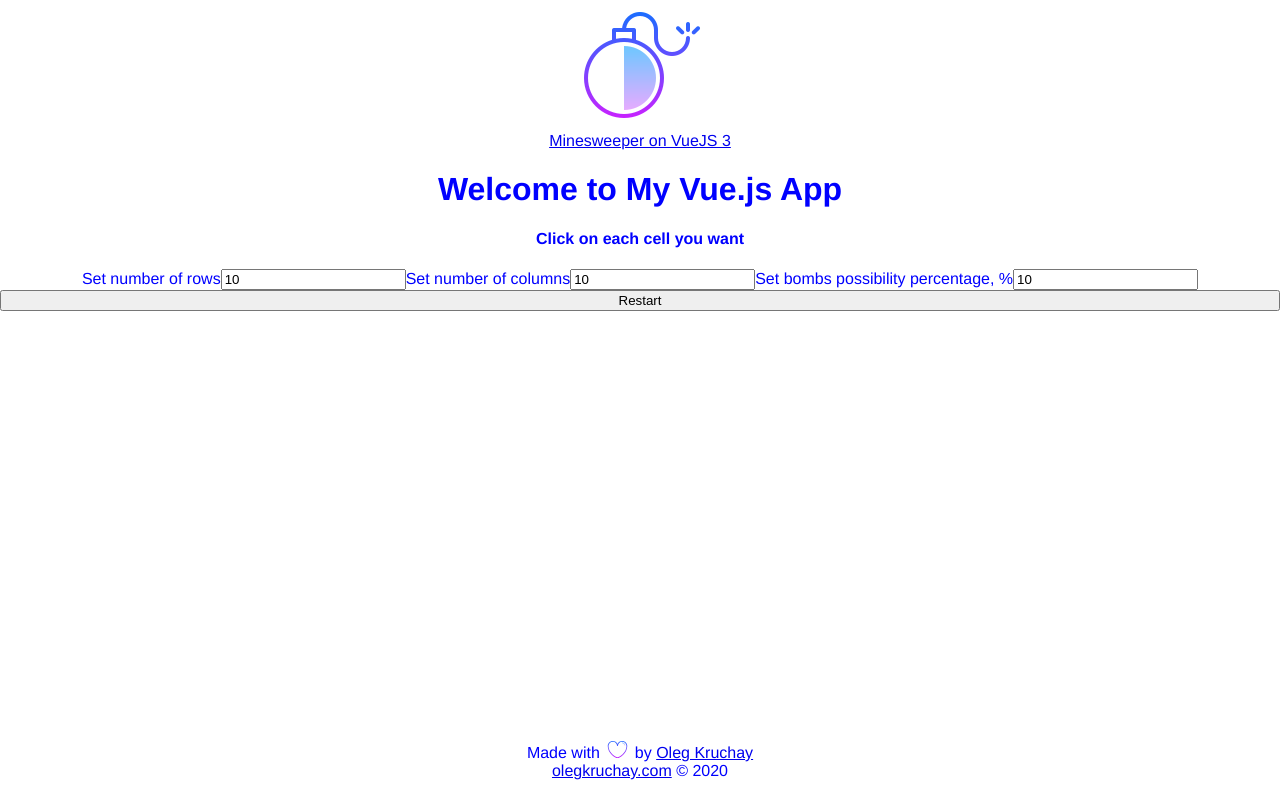
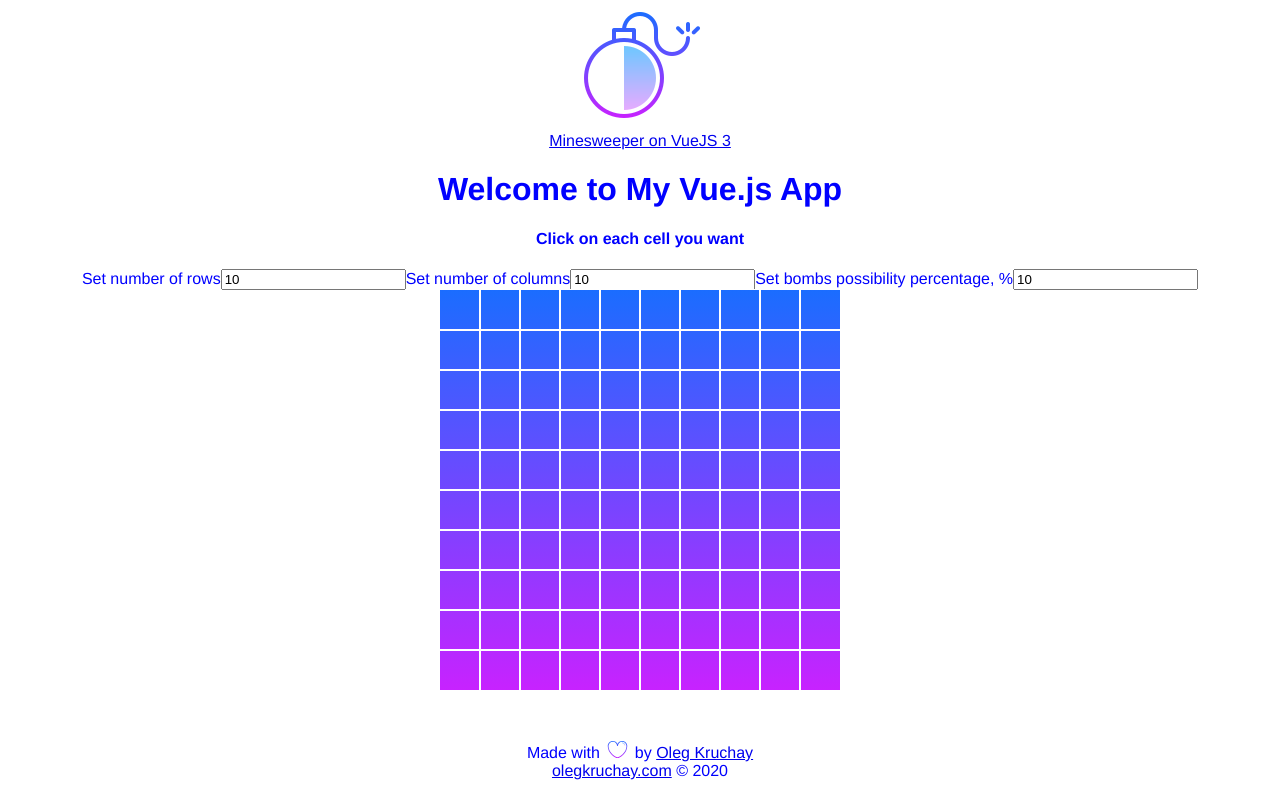
Before and after one commit to kruchai/minesweeper-vue, a Vue app: page / in a window 1280 px wide. Built offline with nearby package versions, Linux system fonts and the light colour scheme.

Commit message:
v0.1 (MVP): Updating the component Battleground. Cleaning up the code.

```diff
--- a/src/components/Battleground.vue
+++ b/src/components/Battleground.vue
@@ -0,0 +1,47 @@
+<template>
+
+  <div
+    id="battleground"
+    class="battleground"
+    v-bind:style = "{'grid-template-columns': 'repeat(' + rows +', 40px)', 'grid-template-rows': 'repeat(' + columns +', 40px)' }"
+  >
+    <div
+      class="parent-cell"
+      :data-bomb="Math.random() <= bombsPercentage / 100 ? 'bomb' : ''"
+      v-for="cell in getCountOfCells()" :key="cell"
+    >
+      <div class="child-cell" @click="clicked($event)"></div>
+    </div>
+
+  </div>
+</template>
+
+<script>
+  export default {
+    name: "Battleground",
+    data() {
+      return {
+        msgLost: 'Sorry, you lost'
+      };
+    },
+    props: {
+      rows: Number,
+      columns: Number,
+      bombsPercentage: Number
+    },
+    methods: {
+      clicked(event) {
+        event.target.classList.add('clicked');
+        console.log(event);
+
+        if (event.path[1].dataset.bomb === 'bomb') {
+          alert('Sorry, you lost =(');
+          event.path[2].classList.add('show-all');
+        }
+      },
+      getCountOfCells(rows = this.rows, columns = this.columns) {
+        return rows * columns;
+      }
+    },
+  };
+</script>
```
